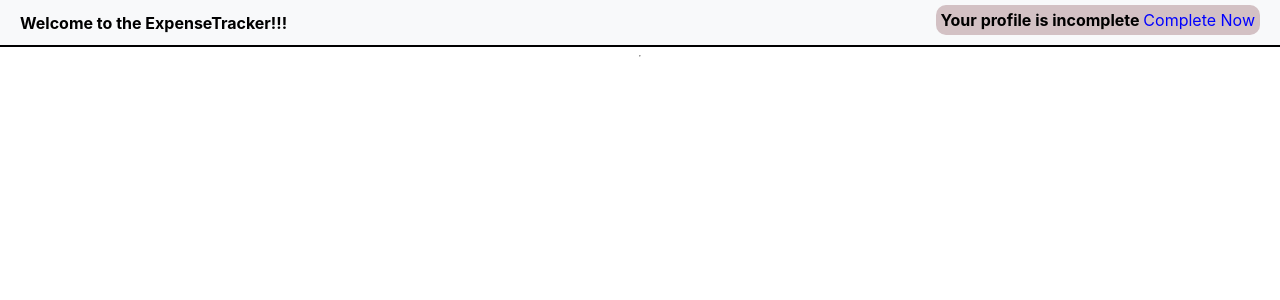
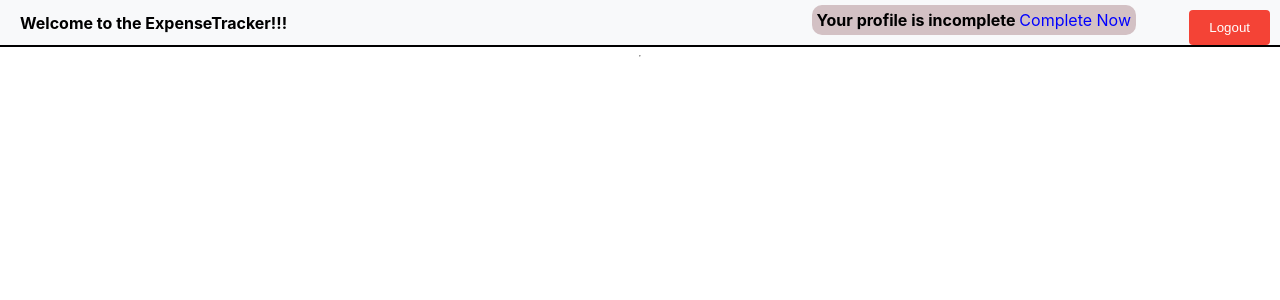
Before and after one commit to hasannhameed/NewExpenseTracker, a React (Create React App) app in the folder my--app/: page /ExpenseTracker in a window 1280 px wide. Shown: the top 300 px of the page. Built offline with nearby package versions, Linux system fonts and the light colour scheme.

Commit message:
Lagout button added

```diff
--- a/my--app/src/components/ExpenseTrackerPage/ETP.css
+++ b/my--app/src/components/ExpenseTrackerPage/ETP.css
@@ -17,7 +17,7 @@
 
   .nav-profile {
     background-color: rgb(220, 200, 202);
-    margin: 0;
+   margin-right: 10%;
     padding: 5px;
     border-radius: 10px;
   }
--- a/my--app/src/components/ExpenseTrackerPage/ExpenseTrackerPage.js
+++ b/my--app/src/components/ExpenseTrackerPage/ExpenseTrackerPage.js
@@ -1,5 +1,6 @@
 import React from 'react'
 import { Link } from 'react-router-dom'
+import LogoutButton from '../Lagoutbutton/lagoutbutton'
 import './ETP.css' // Import your CSS file here
 
 const ExpenseTrackerPage = () => {
@@ -11,6 +12,7 @@ const ExpenseTrackerPage = () => {
           <strong>Your profile is incomplete </strong>
           <Link to="/UserProfile"> Complete Now</Link>
         </p>
+        <LogoutButton />
       </nav>
       <hr />
     </div>
--- /dev/null
+++ b/my--app/src/components/Lagoutbutton/LogoutButton.css
@@ -0,0 +1,16 @@
+/* src/components/LogoutButton.css */
+.logout-button {
+    position: absolute;
+    top: 10px;
+    right: 10px;
+    padding: 10px 20px;
+    background-color: #f44336;
+    color: white;
+    border: none;
+    border-radius: 4px;
+    cursor: pointer;
+  }
+
+  .logout-button:hover {
+    background-color: #d32f2f;
+  }
--- /dev/null
+++ b/my--app/src/components/Lagoutbutton/authUtils.js
@@ -0,0 +1,4 @@
+// src/authUtils.js
+export const clearIdToken = () => {
+    localStorage.removeItem('idToken');
+  };
--- /dev/null
+++ b/my--app/src/components/Lagoutbutton/lagoutbutton.js
@@ -0,0 +1,25 @@
+// src/components/LogoutButton.js
+import React from 'react';
+import { useNavigate } from 'react-router-dom';
+import { getAuth, signOut } from 'firebase/auth';
+import { clearIdToken } from './authUtils';
+import './LogoutButton.css';
+
+const LogoutButton = () => {
+  const navigate = useNavigate();
+  const auth = getAuth();
+
+  const handleLogout = async () => {
+    await signOut(auth);
+    clearIdToken();
+    navigate('/login');
+  };
+
+  return (
+    <button onClick={handleLogout} className="logout-button">
+      Logout
+    </button>
+  );
+};
+
+export default LogoutButton;
```
